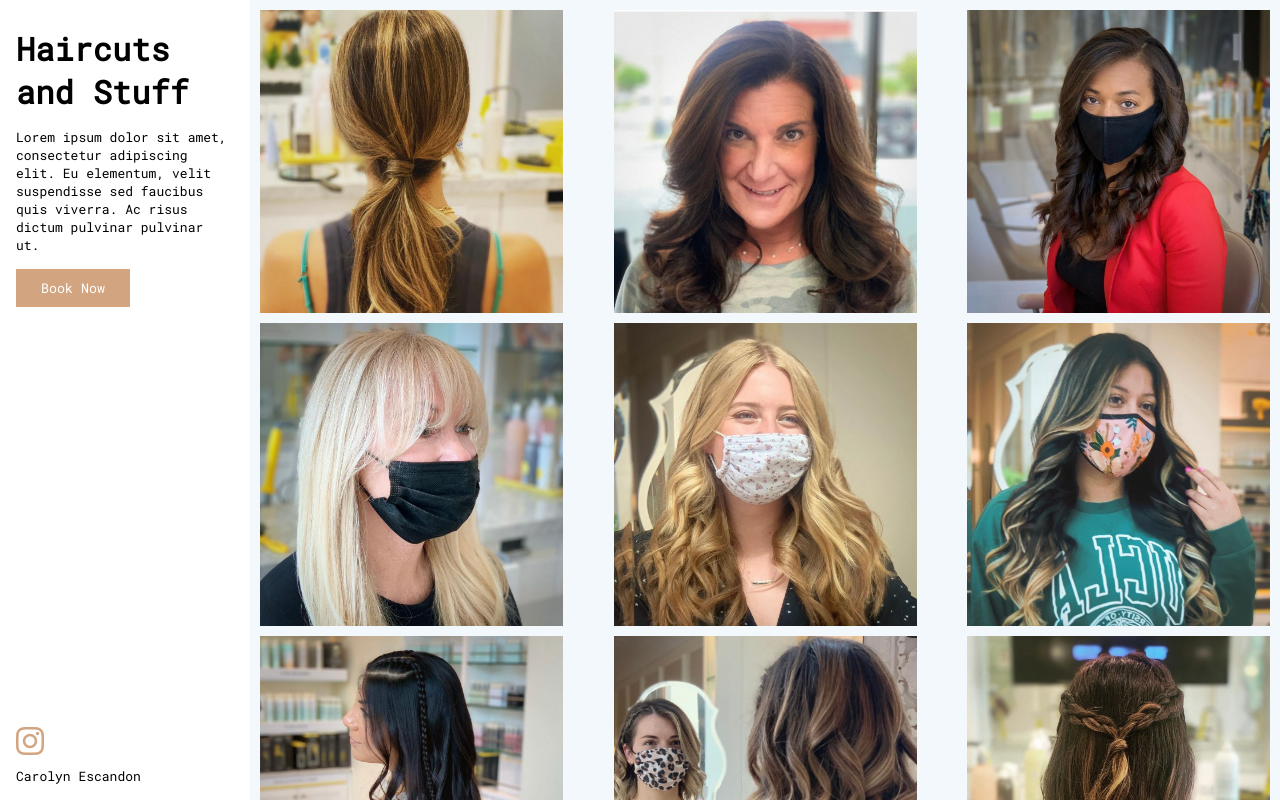
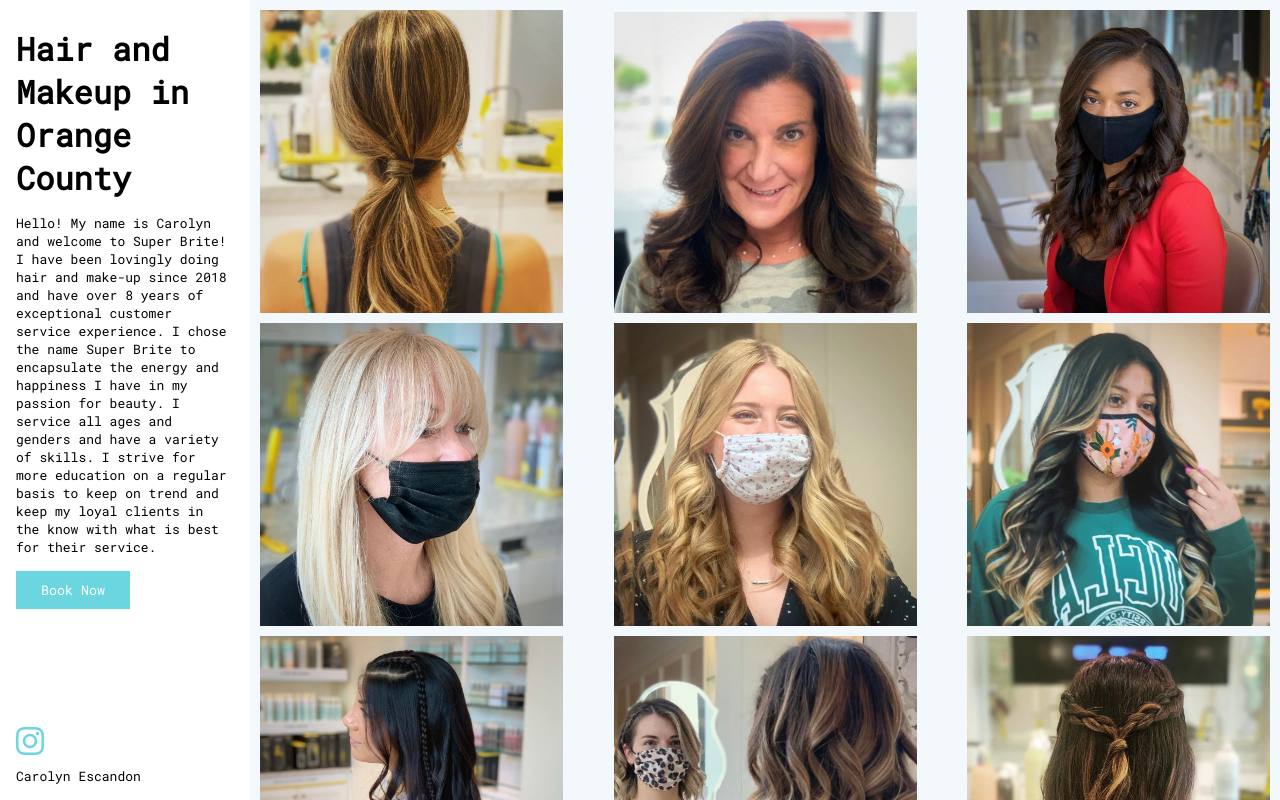
Before and after one commit to cjislegit/carolyn_blowouts, a React (Create React App) app: page / in a window 1280 px wide. Built offline with nearby package versions, Linux system fonts and the light colour scheme.

Commit message:
Added final copy for the site

```diff
--- a/public/index.html
+++ b/public/index.html
@@ -28,7 +28,7 @@
       src="https://kit.fontawesome.com/3e848d41da.js"
       crossorigin="anonymous"
     ></script>
-    <title>Super Brite Hair</title>
+    <title>Super Brite Hair & Makeup</title>
   </head>
   <body>
     <noscript>You need to enable JavaScript to run this app.</noscript>
--- a/src/index.css
+++ b/src/index.css
@@ -8,7 +8,7 @@
 }
 
 :root {
-  --accent-color: #d2a580;
+  --accent-color: #6bd6e0;
   --background-color: #f3f8fc;
 }
 
--- a/src/sideBar.js
+++ b/src/sideBar.js
@@ -4,11 +4,15 @@ const SideBar = () => {
   return (
     <div className={styles.sideBar}>
       <div className={styles.top}>
-        <h1>Haircuts and Stuff</h1>
+        <h1>Hair and Makeup in Orange County</h1>
         <div>
-          Lorem ipsum dolor sit amet, consectetur adipiscing elit. Eu elementum,
-          velit suspendisse sed faucibus quis viverra. Ac risus dictum pulvinar
-          pulvinar ut.
+          Hello! My name is Carolyn and welcome to Super Brite! I have been
+          lovingly doing hair and make-up since 2018 and have over 8 years of
+          exceptional customer service experience. I chose the name Super Brite
+          to encapsulate the energy and happiness I have in my passion for
+          beauty. I service all ages and genders and have a variety of skills. I
+          strive for more education on a regular basis to keep on trend and keep
+          my loyal clients in the know with what is best for their service.
         </div>
         <form action='https://www.fresha.com/a/super-brite-orange-1108-east-katella-avenue-q44vwh8l/booking?menu=true'>
           <input type='submit' value='Book Now' />
```
